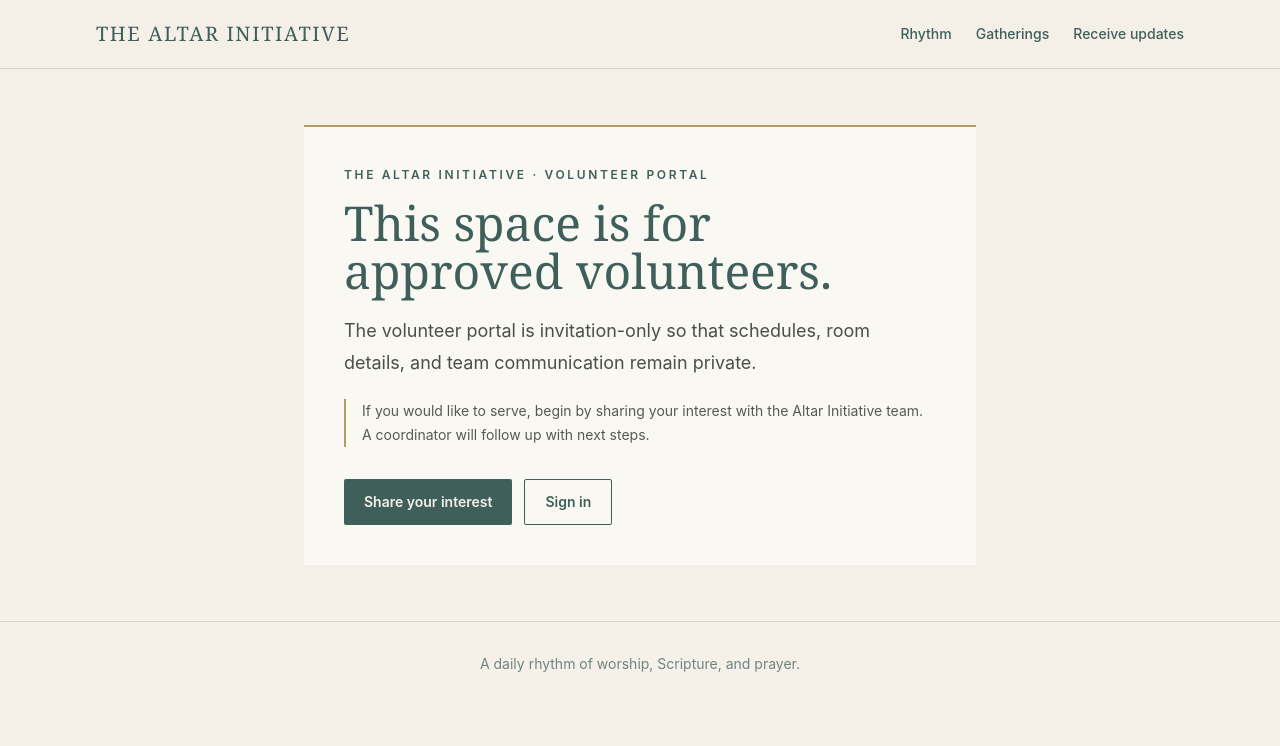
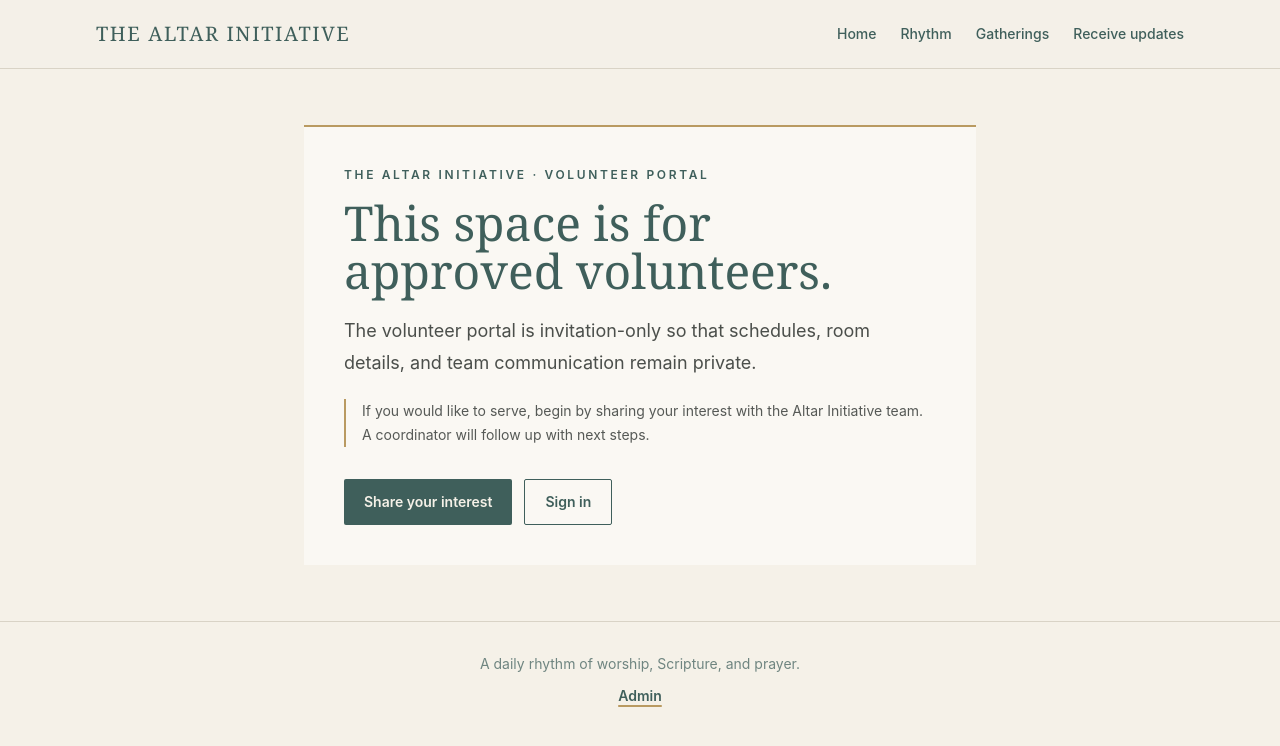
Before and after one commit to projectnemeth/prayer-room-organizer, a React (Vite) app: page /portal in a window 1280 px wide. Shown: the top 746 px of the page. Built offline with nearby package versions, Linux system fonts and the light colour scheme; no server answers.

Commit message:
feat: add role-aware staff navigation

```diff
--- a/src/app/App.tsx
+++ b/src/app/App.tsx
@@ -1,4 +1,4 @@
-import { Route, Routes, useNavigate } from 'react-router-dom'
+import { Route, Routes, useLocation, useNavigate } from 'react-router-dom'
 import { AppShell } from './AppShell'
 import { PlaceholderPage } from './PlaceholderPage'
 import {
@@ -41,9 +41,15 @@ function VolunteerPortalRoute() {
 }
 
 function CoordinatorRoute() {
+  const { pathname } = useLocation()
+  const initialView = pathname.endsWith('/interests') ? 'interests'
+    : pathname.endsWith('/schedule') ? 'schedule'
+      : pathname.endsWith('/people') ? 'people'
+        : 'overview'
+
   return (
     <PrivateAccessBoundary requireCoordinator>
-      {(profile) => <CoordinatorWorkspace currentProfileId={profile.id} currentRole={profile.role === 'admin' ? 'admin' : 'coordinator'} />}
+      {(profile) => <CoordinatorWorkspace currentProfileId={profile.id} currentRole={profile.role === 'admin' ? 'admin' : 'coordinator'} initialView={initialView} key={`${profile.id}-${initialView}`} />}
     </PrivateAccessBoundary>
   )
 }
--- a/src/app/AppShell.tsx
+++ b/src/app/AppShell.tsx
@@ -1,13 +1,47 @@
-import type { PropsWithChildren } from 'react'
+import { useEffect, useState, type PropsWithChildren } from 'react'
 import { Link } from 'react-router-dom'
+import { getSupabaseBrowserClient, hasSupabaseBrowserConfig } from '../lib/supabase'
 
 const publicNavigation = [
+  { label: 'Home', to: '/' },
   { label: 'Rhythm', to: '/rhythm' },
   { label: 'Gatherings', to: '/calendar' },
   { label: 'Receive updates', to: '/updates' },
 ]
 
 export function AppShell({ children }: PropsWithChildren) {
+  const [role, setRole] = useState<'coordinator' | 'admin' | null>(null)
+
+  useEffect(() => {
+    let active = true
+
+    async function resolveNavigationRole() {
+      if (!hasSupabaseBrowserConfig(import.meta.env)) return
+      const client = getSupabaseBrowserClient()
+      const { data: userData } = await client.auth.getUser()
+      if (!userData.user) return
+      const { data: profile } = await client
+        .from('profiles')
+        .select('role, status')
+        .eq('id', userData.user.id)
+        .maybeSingle()
+      if (active && profile?.status === 'active' && (profile.role === 'coordinator' || profile.role === 'admin')) {
+        setRole(profile.role)
+      }
+    }
+
+    void resolveNavigationRole()
+    return () => { active = false }
+  }, [])
+
+  const privateNavigation = role === null ? [] : [
+    { label: 'Volunteer portal', to: '/portal' },
+    { label: 'Coordinator', to: '/coordinator' },
+    { label: 'Serving interests', to: '/coordinator/interests' },
+    { label: 'Coverage', to: '/coordinator/schedule' },
+    ...(role === 'admin' ? [{ label: 'People & access', to: '/coordinator/people' }] : []),
+  ]
+
   return (
     <div className="min-h-screen bg-altar-parchment text-altar-ink">
       <a className="skip-link" href="#main-content">
@@ -18,9 +52,9 @@ export function AppShell({ children }: PropsWithChildren) {
           <Link className="font-display text-xl tracking-[0.08em] text-altar-teal" to="/">
             THE ALTAR INITIATIVE
           </Link>
-          <nav aria-label="Public navigation">
-            <ul className="flex items-center gap-4 text-sm font-medium text-altar-teal sm:gap-6">
-              {publicNavigation.map((item) => (
+          <nav aria-label="Primary navigation">
+            <ul className="flex flex-wrap items-center gap-x-4 gap-y-2 text-sm font-medium text-altar-teal sm:gap-x-6">
+              {[...publicNavigation, ...privateNavigation].map((item) => (
                 <li key={item.to}>
                   <Link className="focus-ring rounded-sm hover:text-altar-gold" to={item.to}>
                     {item.label}
@@ -33,7 +67,8 @@ export function AppShell({ children }: PropsWithChildren) {
       </header>
       <div id="main-content">{children}</div>
       <footer className="border-t border-altar-stone px-5 py-8 text-center text-sm text-altar-sage sm:px-8">
-        A daily rhythm of worship, Scripture, and prayer.
+        <p>A daily rhythm of worship, Scripture, and prayer.</p>
+        <Link className="focus-ring mt-3 inline-block rounded-sm font-semibold text-altar-teal underline decoration-altar-gold decoration-2 underline-offset-4" to="/coordinator">Admin</Link>
       </footer>
     </div>
   )
--- a/src/features/private-workspace/CoordinatorWorkspace.tsx
+++ b/src/features/private-workspace/CoordinatorWorkspace.tsx
@@ -132,6 +132,7 @@ function buildDays(shifts: ShiftRow[], assignments: AssignmentRow[]) {
 interface CoordinatorWorkspaceProps {
   currentProfileId: string
   currentRole: 'coordinator' | 'admin'
+  initialView?: CoordinatorView
 }
 
 function AdminPeopleManager({ currentProfileId, profiles, onPromote }: { currentProfileId: string; profiles: AdminProfileRow[]; onPromote: (profileId: string) => void }) {
@@ -160,8 +161,8 @@ function AdminPeopleManager({ currentProfileId, profiles, onPromote }: { current
   )
 }
 
-export function CoordinatorWorkspace({ currentProfileId, currentRole }: CoordinatorWorkspaceProps) {
-  const [view, setView] = useState<CoordinatorView>('overview')
+export function CoordinatorWorkspace({ currentProfileId, currentRole, initialView = 'overview' }: CoordinatorWorkspaceProps) {
+  const [view, setView] = useState<CoordinatorView>(initialView)
   const [state, setState] = useState<CoordinatorState>(emptyState)
   const [isLoading, setIsLoading] = useState(true)
   const [error, setError] = useState<string | null>(null)
```
Also changed, not shown: 1 other file (tests, documents, lock files or other folders).
